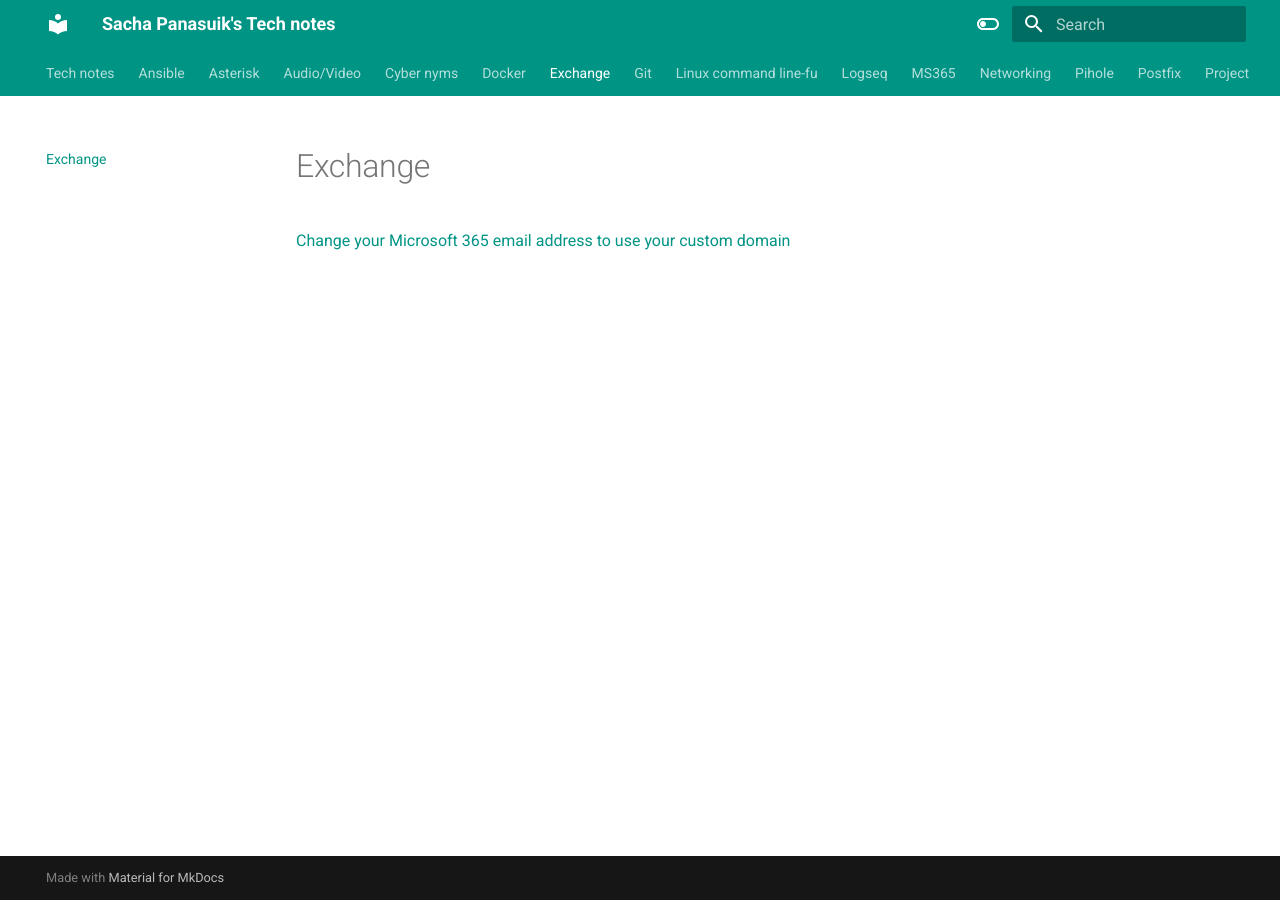
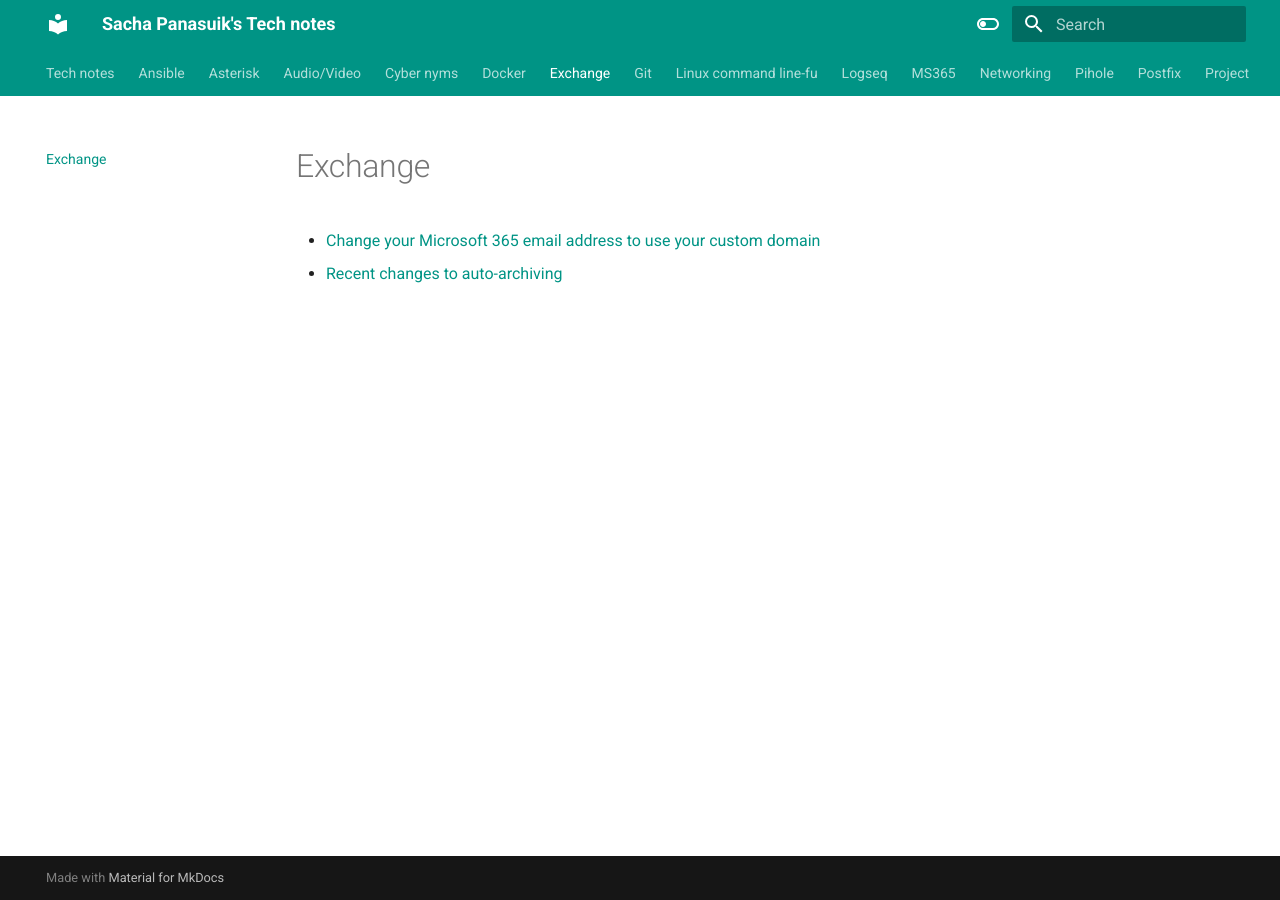
Before and after one commit to sachapan/tech_notes, an MkDocs documentation site: the page built from docs/exchange.md, in a window 1280 px wide. Built offline with MkDocs 1.6.1 and Material for MkDocs 9.7.7, drawn with Linux system fonts in a browser that asks for light colours.

Commit message:
Update exchange.md

```diff
--- a/docs/exchange.md
+++ b/docs/exchange.md
@@ -1 +1,2 @@
-[Change your Microsoft 365 email address to use your custom domain](https://learn.microsoft.com/en-us/microsoft-365/admin/email/change-email-address?view=o365-worldwide#change-your-email-address-to-use-your-custom-domain-using-the-microsoft-365-admin-center)
+- [Change your Microsoft 365 email address to use your custom domain](https://learn.microsoft.com/en-us/microsoft-365/admin/email/change-email-address?view=o365-worldwide#change-your-email-address-to-use-your-custom-domain-using-the-microsoft-365-admin-center)
+- [Recent changes to auto-archiving](https://lazyadmin.nl/office-365/exchange-online-auto-archive-explained/)
```
